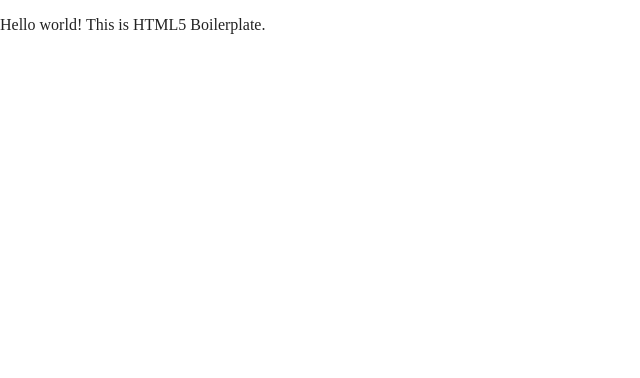
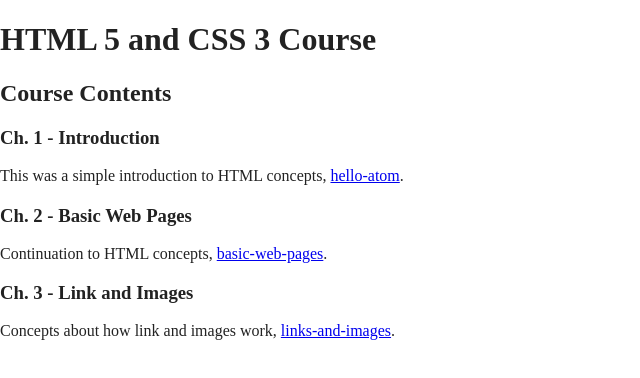
Before and after one commit to oscarjrod/html5-css3-course, a website built with Parcel: page index.html in a window 1280 px wide. Shown: the whole page, without its empty margins (0-640 px from the left). Built offline with nearby package versions, Linux system fonts and the light colour scheme.

Commit message:
Added main index and return links

```diff
--- a/index.html
+++ b/index.html
@@ -3,7 +3,7 @@
 
 <head>
   <meta charset="utf-8">
-  <title></title>
+  <title>HTML and CSS</title>
   <meta name="description" content="">
   <meta name="viewport" content="width=device-width, initial-scale=1">
 
@@ -25,7 +25,20 @@
 <body>
 
   <!-- Add your site or application content here -->
-  <p>Hello world! This is HTML5 Boilerplate.</p>
+  <h1>HTML 5 and CSS 3 Course</h1>
+
+
+  <h2>Course Contents</h2>
+
+  <h3>Ch. 1 - Introduction</h3>
+  <p>This was a simple introduction to HTML concepts, <a href='hello-atom/page-one.html'>hello-atom</a>.</p>
+
+  <h3>Ch. 2 - Basic Web Pages</h3>
+  <p>Continuation to HTML concepts, <a href='basic-web-pages/basics.html'>basic-web-pages</a>.</p>
+
+  <h3>Ch. 3 - Link and Images</h3>
+  <p>Concepts about how link and images work, <a href='links-and-images/links.html'>links-and-images</a>.</p>
+
   <script src="js/vendor/modernizr-3.11.2.min.js"></script>
   <script src="js/plugins.js"></script>
   <script src="js/main.js"></script>
```
Also changed, not shown: basic-web-pages/basics.html (+2 -0 lines), hello-atom/page-one.html (+3 -2 lines), links-and-images/links.html (+3 -0 lines).
